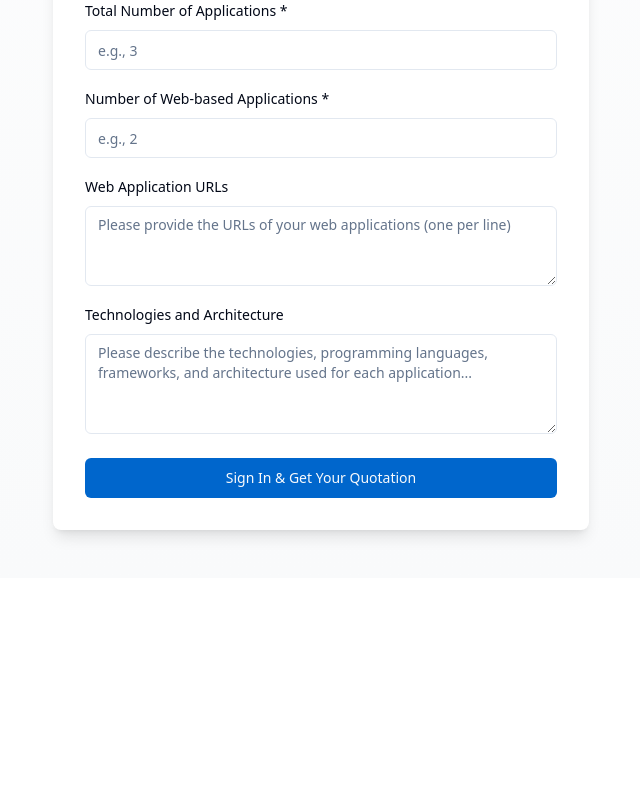
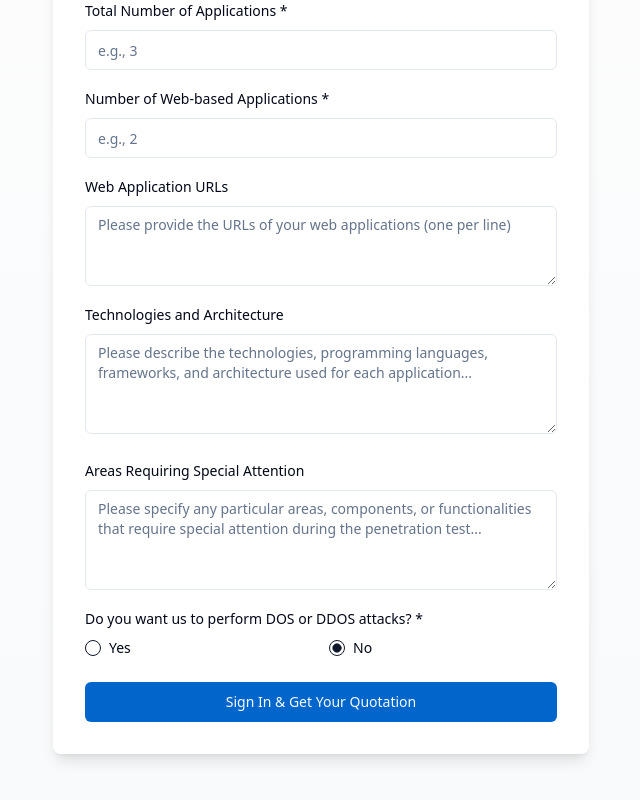
Before and after one commit to xctTv0/pen-test-quick-quote, a React (Vite) app: page / in a window 1280 px wide. Shown: the part 1126-1926 px from the top of the page, without its empty margins (611-1251 px from the left). Before the commit the page ends 1704 px from the top, so only its background shows below. Built offline with nearby package versions, Linux system fonts and the light colour scheme.

Commit message:
Add questions to LeadForm
Updated the LeadForm component to include new questions for user input regarding areas of focus during the penetration test and options for performing DOS or DDOS attacks.
[skip gpt_engineer]

```diff
--- a/src/components/LeadForm.tsx
+++ b/src/components/LeadForm.tsx
@@ -5,6 +5,7 @@ import { AuthSection } from "./form-sections/AuthSection";
 import { TestTargets } from "./form-sections/TestTargets";
 import { TestDetails } from "./form-sections/TestDetails";
 import { ApplicationDetails } from "./form-sections/ApplicationDetails";
+import { SecurityFocusSection } from "./form-sections/SecurityFocusSection";
 
 export const LeadForm = () => {
   const [formData, setFormData] = useState({
@@ -27,6 +28,8 @@ export const LeadForm = () => {
     webAppCount: "",
     webAppUrls: "",
     technologies: "",
+    focusAreas: "",
+    ddosRequired: "no",
   });
 
   const handleSubmit = (e: React.FormEvent) => {
@@ -53,6 +56,8 @@ export const LeadForm = () => {
       webAppCount: "",
       webAppUrls: "",
       technologies: "",
+      focusAreas: "",
+      ddosRequired: "no",
     });
   };
 
@@ -72,6 +77,10 @@ export const LeadForm = () => {
 
   const handleTestTypeChange = (value: string) => {
     setFormData({ ...formData, testType: value });
+  };
+
+  const handleDdosChange = (value: string) => {
+    setFormData({ ...formData, ddosRequired: value });
   };
 
   return (
@@ -105,6 +114,13 @@ export const LeadForm = () => {
           technologies={formData.technologies}
           onChange={handleChange}
         />
+
+        <SecurityFocusSection
+          focusAreas={formData.focusAreas}
+          ddosRequired={formData.ddosRequired}
+          onChange={handleChange}
+          onDdosChange={handleDdosChange}
+        />
       </div>
 
       <Button type="submit" className="w-full bg-safetech-blue hover:bg-safetech-navy transition-colors">
--- /dev/null
+++ b/src/components/form-sections/SecurityFocusSection.tsx
@@ -0,0 +1,47 @@
+import { Label } from "@/components/ui/label";
+import { Textarea } from "@/components/ui/textarea";
+import { RadioGroup, RadioGroupItem } from "@/components/ui/radio-group";
+
+interface SecurityFocusSectionProps {
+  focusAreas: string;
+  ddosRequired: string;
+  onChange: (e: React.ChangeEvent<HTMLTextAreaElement>) => void;
+  onDdosChange: (value: string) => void;
+}
+
+export const SecurityFocusSection = ({
+  focusAreas,
+  ddosRequired,
+  onChange,
+  onDdosChange,
+}: SecurityFocusSectionProps) => {
+  return (
+    <div className="space-y-4">
+      <div className="space-y-2">
+        <Label htmlFor="focusAreas">Areas Requiring Special Attention</Label>
+        <Textarea
+          id="focusAreas"
+          name="focusAreas"
+          value={focusAreas}
+          onChange={onChange}
+          placeholder="Please specify any particular areas, components, or functionalities that require special attention during the penetration test..."
+          className="min-h-[100px]"
+        />
+      </div>
+
+      <div className="space-y-2">
+        <Label>Do you want us to perform DOS or DDOS attacks? *</Label>
+        <RadioGroup value={ddosRequired} onValueChange={onDdosChange} className="grid grid-cols-2 gap-4 mt-2">
+          <div className="flex items-center space-x-2">
+            <RadioGroupItem value="yes" id="ddos-yes" />
+            <label htmlFor="ddos-yes" className="text-sm">Yes</label>
+          </div>
+          <div className="flex items-center space-x-2">
+            <RadioGroupItem value="no" id="ddos-no" />
+            <label htmlFor="ddos-no" className="text-sm">No</label>
+          </div>
+        </RadioGroup>
+      </div>
+    </div>
+  );
+};
```
